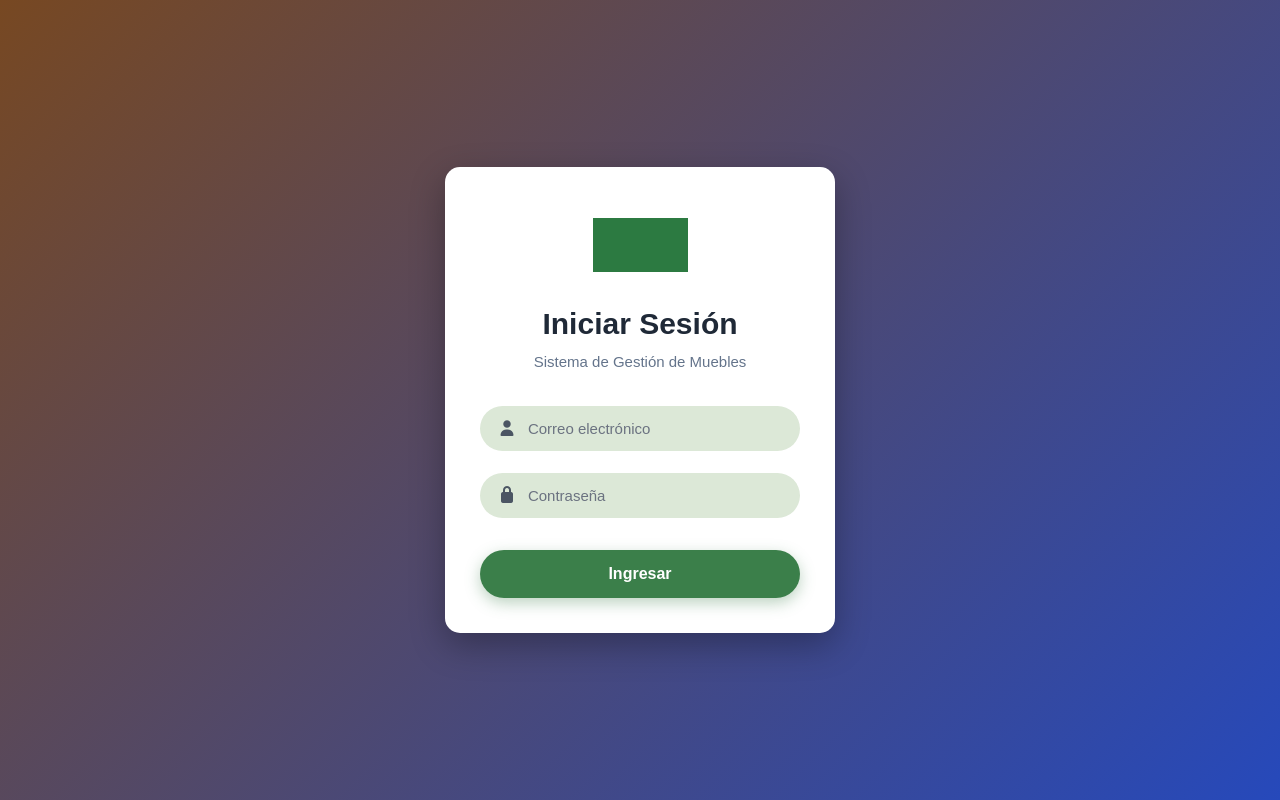
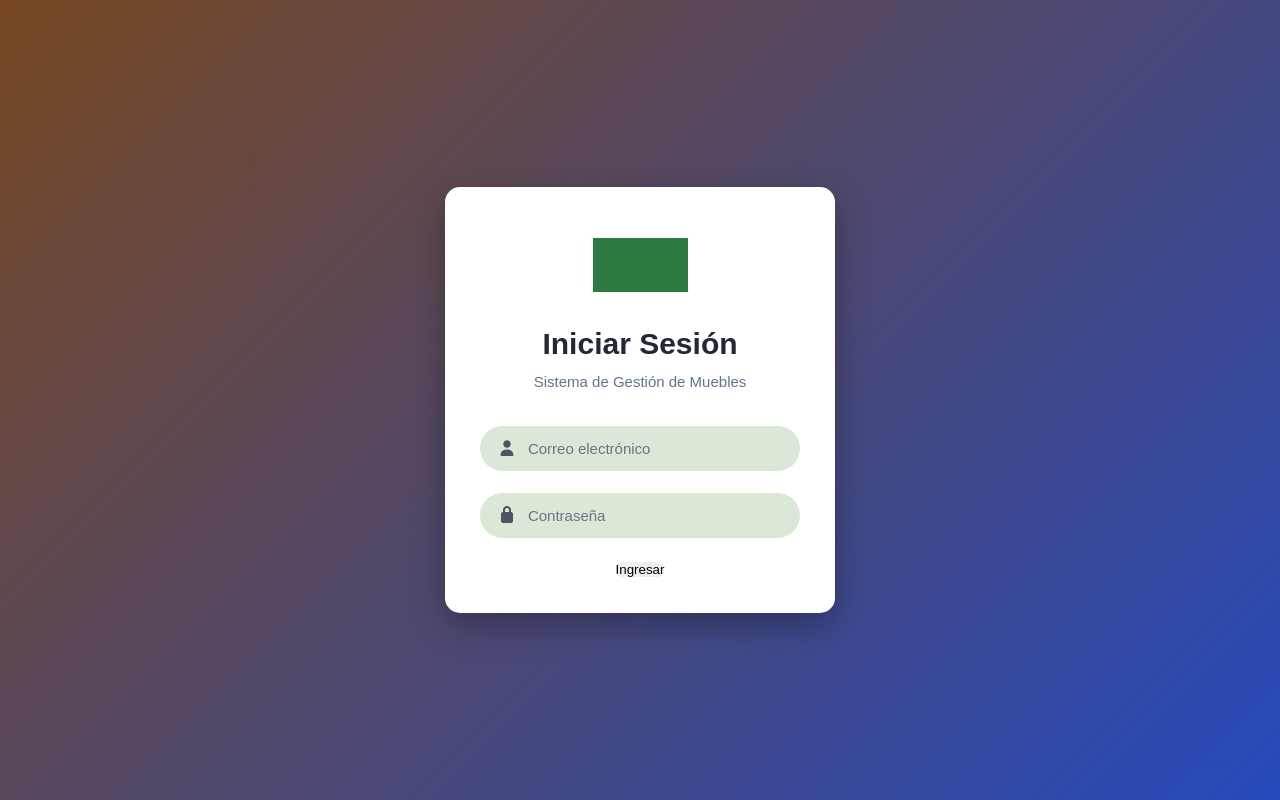
Before and after one commit to wilmerpvl/TESIS, a React (Vite) app in the folder frontend-react/: page /login in a window 1280 px wide. Built offline with nearby package versions, Linux system fonts and the light colour scheme.

Commit message:
Update login.jsx

```diff
--- a/frontend-react/src/pages/login.jsx
+++ b/frontend-react/src/pages/login.jsx
@@ -88,7 +88,6 @@ function Login() {
                     </div>
 
                     <button
-                        className="login-btn"
                         onClick={login}
                     >
                         Ingresar
```
